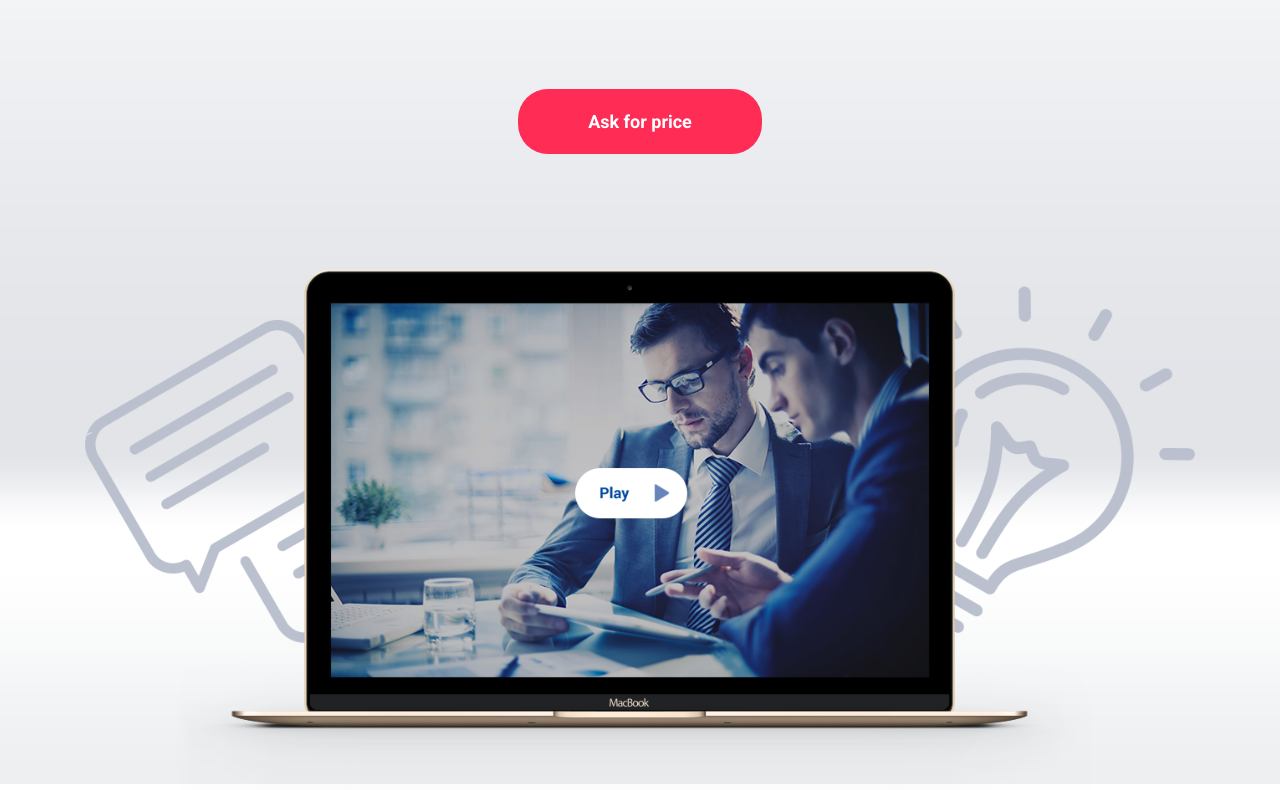
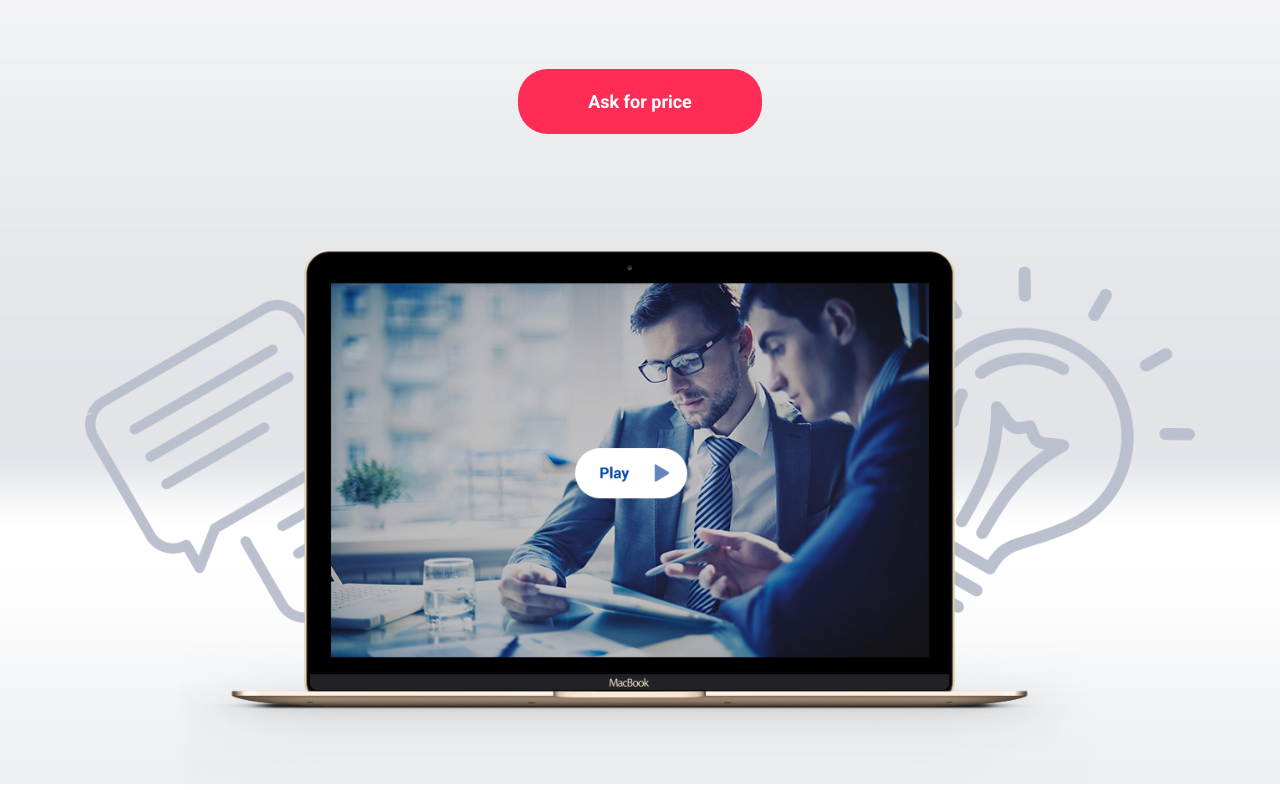
Before and after one commit to rifat-H/paxTeamplate-Bootstrap, a website built with Parcel: page src/index.html in a window 1280 px wide. Shown: the part 403-1193 px from the top of the page. Built offline with nearby package versions, Linux system fonts and the light colour scheme.

Commit message:
banner fix added

```diff
--- a/src/scss/_style.scss
+++ b/src/scss/_style.scss
@@ -25,7 +25,7 @@ body {
     color: #ffffff;
     font-weight: 700;
     padding: 22px 70px;
-    transition: .3s;
+    transition: .4s;
 
 }
 
@@ -61,12 +61,12 @@ header {
 
 // <!-- banner start -->
 .banner {
-    padding-top: 140px;
-    padding-bottom: 80px;
+    padding-top: 120px;
+    padding-bottom: 30px;
     background: url(../images/banner-bd.png);
     background-attachment: inherit;
     background-size: contain;
-    background-repeat: no-repeat;
+    background-repeat: repeat-x;
     text-align: center;
 
     h1 {
```
